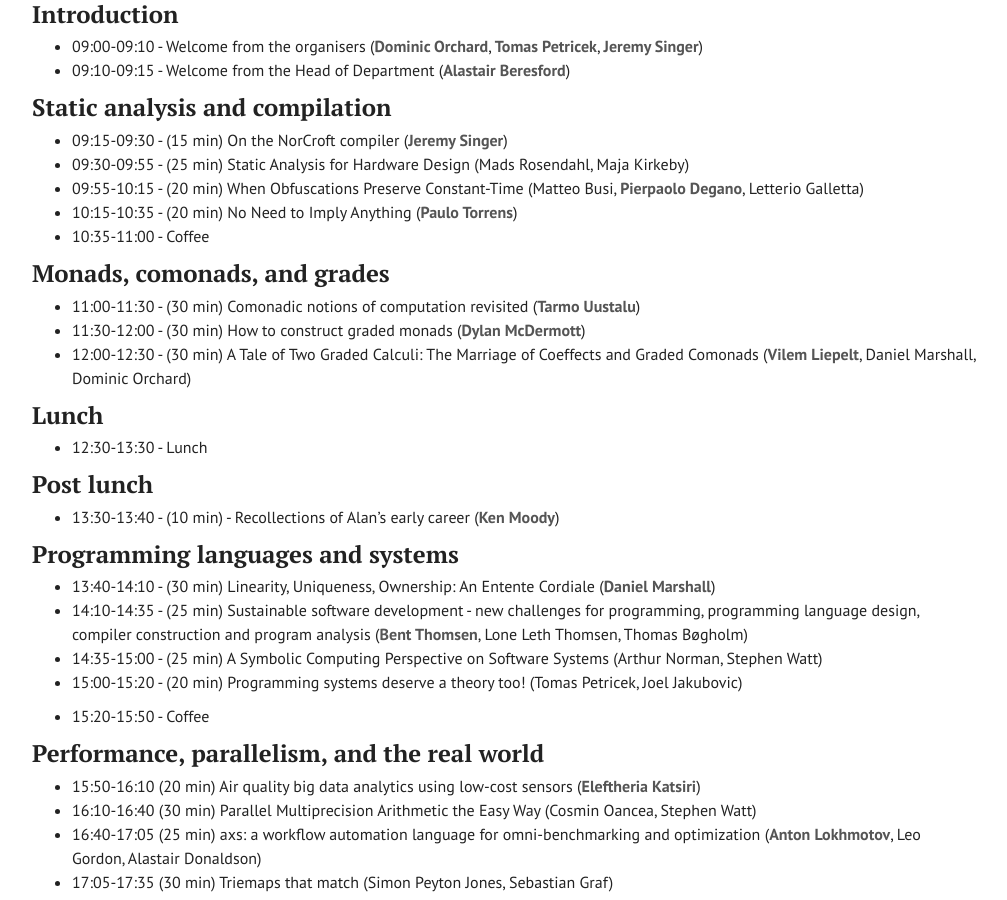
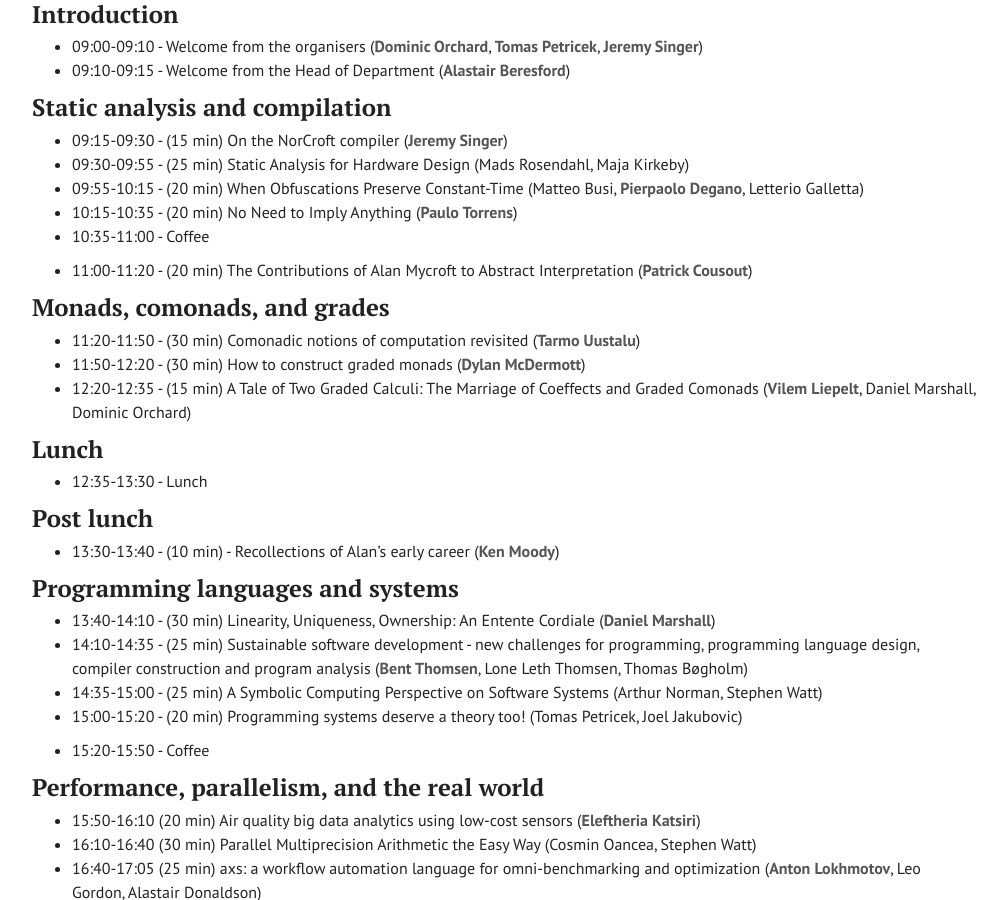
Before and after one commit to dorchard/dorchard.github.io, a Jekyll site: the page built from mycroftfest.md, in a window 1280 px wide and 900 px high, scrolled down 739 px. Shown: the whole window, without its empty margins (233-1240 px from the left). Built offline with Jekyll 4.4.1, drawn with Linux system fonts in a browser that asks for light colours.

Commit message:
Update mycroftfest.md

```diff
--- a/mycroftfest.md
+++ b/mycroftfest.md
@@ -36,15 +36,17 @@ The event will be on the 1st of December in FW26 of the [William Gates Building
 * 10:15-10:35 - (20 min) No Need to Imply Anything (__Paulo Torrens__)
 * 10:35-11:00 - Coffee
 
+* 11:00-11:20 - (20 min) The Contributions of Alan Mycroft to Abstract Interpretation (__Patrick Cousout__)
+
 ### Monads, comonads, and grades
 
-* 11:00-11:30 - (30 min) Comonadic notions of computation revisited (__Tarmo Uustalu__)
-* 11:30-12:00 - (30 min) How to construct graded monads (__Dylan McDermott__)
-* 12:00-12:30 - (30 min) A Tale of Two Graded Calculi: The Marriage of Coeffects and Graded Comonads (__Vilem Liepelt__, Daniel Marshall, Dominic Orchard)
+* 11:20-11:50 - (30 min) Comonadic notions of computation revisited (__Tarmo Uustalu__)
+* 11:50-12:20 - (30 min) How to construct graded monads (__Dylan McDermott__)
+* 12:20-12:35 - (15 min) A Tale of Two Graded Calculi: The Marriage of Coeffects and Graded Comonads (__Vilem Liepelt__, Daniel Marshall, Dominic Orchard)
 
 ### Lunch
 
-* 12:30-13:30 - Lunch
+* 12:35-13:30 - Lunch
 
 ### Post lunch
 
```
